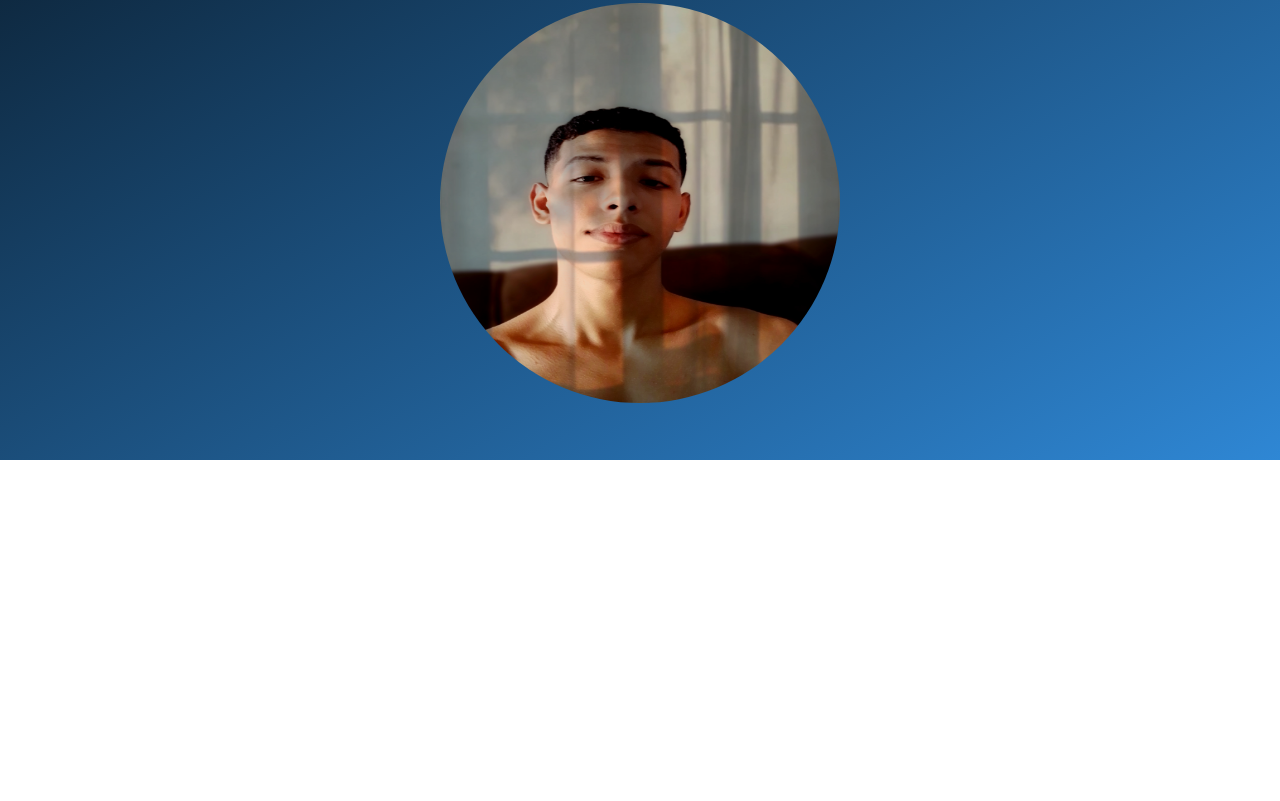
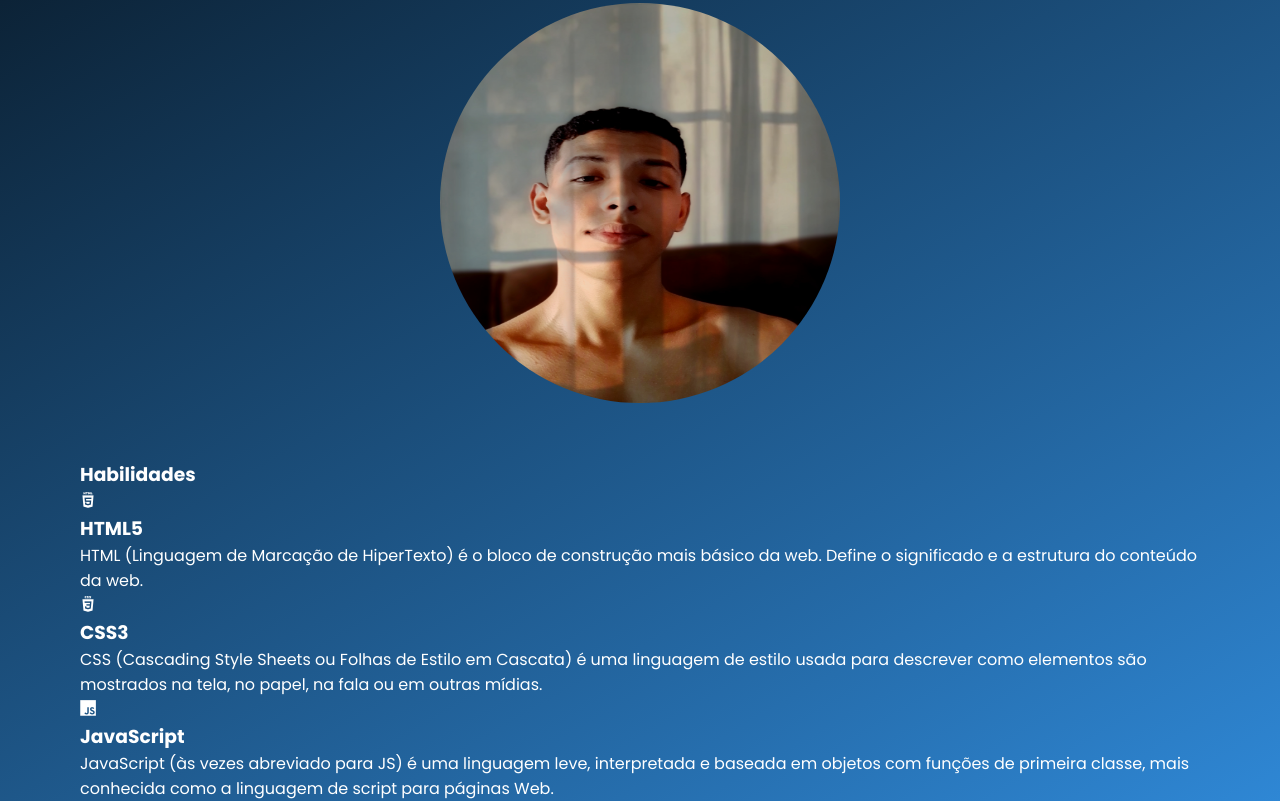
Before and after one commit to Mateus-Tx/PORTFOLIO, a plain HTML site: page index.html in a window 1280 px wide. Shown: the part 532-1333 px from the top of the page. Before the commit the page ends 992 px from the top, so only its background shows below. Drawn offline with nearby package versions, Linux system fonts and the light colour scheme.

Commit message:
Add files via upload

```diff
--- a/index.html
+++ b/index.html
@@ -1,5 +1,6 @@
 <!DOCTYPE html>
 <html lang="en">
+
 <head>
   <meta charset="UTF-8" />
   <meta http-equiv="X-UA-Compatible" content="IE=edge" />
@@ -9,21 +10,14 @@
   <link rel="stylesheet" href="./src/css/reset.css" />
   <link rel="stylesheet" href="./src/css/estilos.css" />
   <link rel="stylesheet" href="./src/css/responsivo.css" />
-    <link
-      rel="stylesheet"
-      href="https://cdnjs.cloudflare.com/ajax/libs/font-awesome/5.15.4/css/all.min.css"
-    />
-    <link
-      rel="stylesheet"
-      href="https://cdn.jsdelivr.net/gh/devicons/devicon@v2.14.0/devicon.min.css"
-    />
+  <link rel="stylesheet" href="https://cdnjs.cloudflare.com/ajax/libs/font-awesome/5.15.4/css/all.min.css" />
+  <link rel="stylesheet" href="https://cdn.jsdelivr.net/gh/devicons/devicon@v2.14.0/devicon.min.css" />
 
   <link rel="preconnect" href="https://fonts.googleapis.com" />
   <link rel="preconnect" href="https://fonts.gstatic.com" crossorigin />
   <link
     href="https://fonts.googleapis.com/css2?family=Poppins:ital,wght@0,100;0,200;0,300;0,400;0,500;0,600;0,700;0,800;0,900;1,100;1,200;1,300;1,400;1,500;1,600;1,700;1,800;1,900&family=Raleway:ital,wght@0,100..900;1,100..900&display=swap"
-      rel="stylesheet"
-    />
+    rel="stylesheet" />
 </head>
 
 <body>
@@ -33,7 +27,10 @@
     </a>
     <nav class="menu">
       <ul>
-          <li><a href="#projetos">Meus projetos</a></li>
+        <li>
+          <a href="#habilidades">Habilidades</a>
+          <a href="#projetos">Meus projetos</a>
+        </li>
       </ul>
     </nav>
   </header>
@@ -49,39 +46,23 @@
 
       <ul class="redes-sociais">
         <li>
-            <a
-              href="https://www.linkedin.com/in/nomedousuario/"
-              title="Ir para o LinkedIn"
-              target="_blank"
-            >
+          <a href="https://www.linkedin.com/in/nomedousuario/" title="Ir para o LinkedIn" target="_blank">
             <i class="fab fa-linkedin-in"></i>
           </a>
         </li>
 
         <li>
-            <a
-              href="https://wa.me/55989"
-              title="Enviar mensagem no WhatsApp"
-              target="_blank"
-            >
+          <a href="https://wa.me/55989" title="Enviar mensagem no WhatsApp" target="_blank">
             <i class="fab fa-whatsapp"></i>
           </a>
         </li>
         <li>
-            <a
-              href="https://github.com/nomedousuario"
-              title="Ir para o GitHub"
-              target="_blank"
-            >
+          <a href="https://github.com/nomedousuario" title="Ir para o GitHub" target="_blank">
             <i class="fab fa-github"></i>
           </a>
         </li>
         <li>
-            <a
-              href="https://www.instagram.com/mateus_txs"
-              title="Ir para o instagram"
-              target="_blank"
-            >
+          <a href="https://www.instagram.com/mateus_txs" title="Ir para o instagram" target="_blank">
             <i class="fab fa-instagram"></i>
           </a>
         </li>
@@ -89,10 +70,48 @@
     </div>
 
     <div class="container-foto">
-          <img src="./src/imagens/foto-perfil.jpg" alt="foto do portfólio do Mateus"/>
+      <img src="./src/imagens/foto-perfil.jpg" alt="foto do portfólio do Mateus" />
     </div>
   </section>
 
+  <section class="habilidades section" id="habilidades">
+    <div class="container">
+      <div class="row">
+        <div class="section-title">
+          <h3>Habilidades</h3>
+        </div>
+      </div>
+
+      <div class="container-habilidades">
+        <div class="informacoes-hab html">
+          <div class="logo">
+            <i class="devicon devicon-html5-plain-wordmark" id="html"></i>
+          </div>
+          <h3>HTML5</h3>
+          <p>HTML (Linguagem de Marcação de HiperTexto) é o bloco de construção mais básico da web. Define o significado e a
+          estrutura do conteúdo da web.</p>
+        </div>
+
+
+        <div class="informacoes-hab css">
+          <div class="logo">
+            <i class="devicon devicon-css3-plain-wordmark" id="css"></i>
+          </div>
+          <h3>CSS3</h3>
+          <p>CSS (Cascading Style Sheets ou Folhas de Estilo em Cascata) é uma linguagem de estilo usada para descrever como elementos são mostrados na tela, no papel, na fala ou em outras mídias.</p>
+        </div>
+
+        <div class="informacoes-hab javascript">
+          <div class="logo">
+            <i class="devicon devicon-javascript-plain" id="javascript"></i>
+          </div>
+          <h3>JavaScript</h3>
+          <p>JavaScript (às vezes abreviado para JS) é uma linguagem leve, interpretada e baseada em objetos com funções de primeira
+          classe, mais conhecida como a linguagem de script para páginas Web.</p>
+        </div>
+      </div>
+    </div>
+  </section>
   <!-- <section class="projetos" id="projetos">
       <h2 class="titulo">Meus projetos</h2>
 
@@ -221,4 +240,5 @@
 
   <script src="./src/js/index.js"></script>
 </body>
+
 </html>
```
Lines whose indentation alone changed are shown as unchanged.
